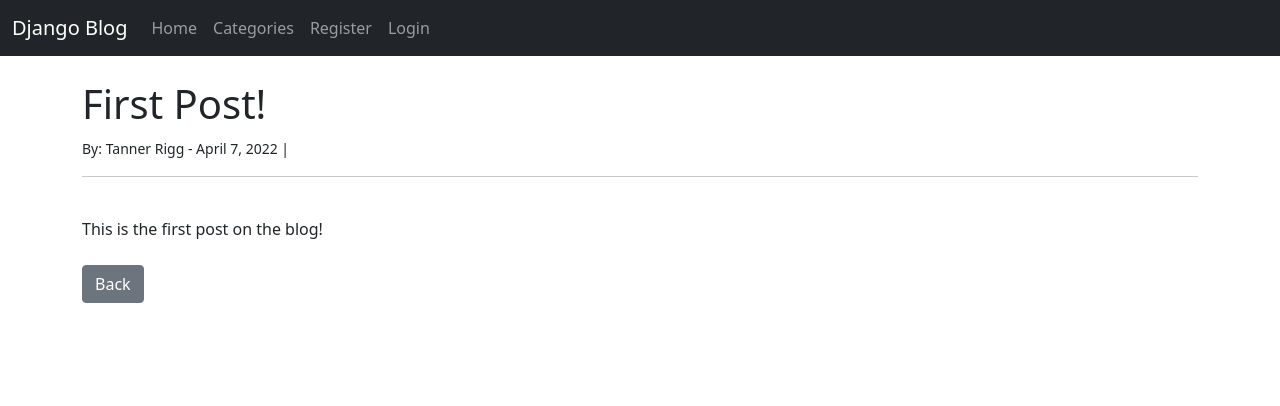
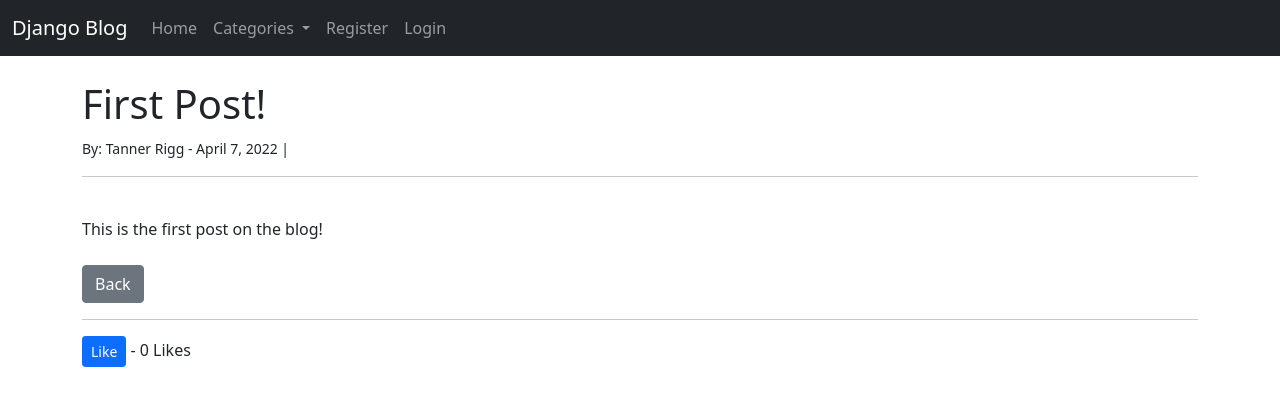
Before and after one commit to trigg8/Django_Blog, a Django app: page /article/1 in a window 1280 px wide. Shown: the top 406 px of the page. Run offline with Django 4.2, Linux system fonts and the light colour scheme; data comes from the database, SQL or seed files in the repository; both versions use the stored data as it was after the commit.

Commit message:
created the like button and total likes display

```diff
--- a/theblog/models.py
+++ b/theblog/models.py
@@ -19,6 +19,10 @@ class Post(models.Model):
     body = models.TextField()
     post_date = models.DateField(auto_now_add=True)
     category = models.CharField(max_length=255, default='unspecified')
+    likes = models.ManyToManyField(User, related_name='blog_posts')
+
+    def total_likes(self):
+        return self.likes.count()
 
     def __str__(self):
         return self.title + ' | ' + str(self.author)
--- a/theblog/templates/article_details.html
+++ b/theblog/templates/article_details.html
@@ -23,5 +23,11 @@
 {{ post.body|safe }}
 <br><br>
 <a href="{% url 'home' %}" class="btn btn-secondary">Back</a>
+<br>
+<hr>
+<form action="{% url 'like_post' post.pk %}" method="POST">
+    {% csrf_token %}
+    <button type="submit" name="post_id" value="{{ post.id }}" class="btn btn-primary btn-sm">Like</button> - {{ total_likes }} Likes
+</form>
 
 {% endblock %}
--- a/theblog/urls.py
+++ b/theblog/urls.py
@@ -1,5 +1,5 @@
 from django.urls import path
-from .views import AddPostView, HomeView, ArticleDetailView, UpdatePostView, DeletePostView, AddCategoryView, CategoryView, CategoryListView
+from .views import AddPostView, HomeView, ArticleDetailView, UpdatePostView, DeletePostView, AddCategoryView, CategoryView, CategoryListView, LikeView
 
 urlpatterns = [
     #path('', views.home, name='home'),
@@ -11,4 +11,5 @@ urlpatterns = [
     path('add_category/',  AddCategoryView.as_view(), name='add_category'),
     path('category/<str:cats>/', CategoryView, name='category'),
     path('category-list/', CategoryListView, name='category-list'),
+    path('like/<int:pk>', LikeView, name='like_post'),
 ]
--- a/theblog/views.py
+++ b/theblog/views.py
@@ -1,11 +1,19 @@
-from django.shortcuts import render
+from django.shortcuts import redirect, render, get_object_or_404
 from django.views.generic import ListView, DetailView,CreateView,UpdateView, DeleteView
 from .models import Post, Category
 from .forms import EditForm, PostForm
-from django.urls import reverse_lazy
+from django.urls import reverse_lazy, reverse
+from django.http import HttpResponseRedirect
+
 
 #def home(request):
 #    return render(request, 'home.html', {})
+
+def LikeView(request, pk):
+    post = get_object_or_404(Post, id=request.POST.get('post_id'))
+    post.likes.add(request.user)
+    return HttpResponseRedirect(reverse('article-detail', args=[str(pk)]))
+
 
 class HomeView(ListView):
     model = Post
@@ -31,6 +39,15 @@ class ArticleDetailView(DetailView):
     model = Post
     template_name = 'article_details.html'
 
+    def get_context_data(self, *args, **kwargs):
+        cat_menu = Category.objects.all().order_by('name')
+        context = super(ArticleDetailView, self).get_context_data(*args, **kwargs)
+        current_post = get_object_or_404(Post, id=self.kwargs['pk'])
+        total_likes = current_post.total_likes()
+        context["cat_menu"] = cat_menu
+        context["total_likes"] = total_likes
+        return context
+
 class AddPostView(CreateView):
     model = Post
     form_class = PostForm
```
Also changed, not shown: db.sqlite3, theblog/migrations/0006_post_likes.py (added).
